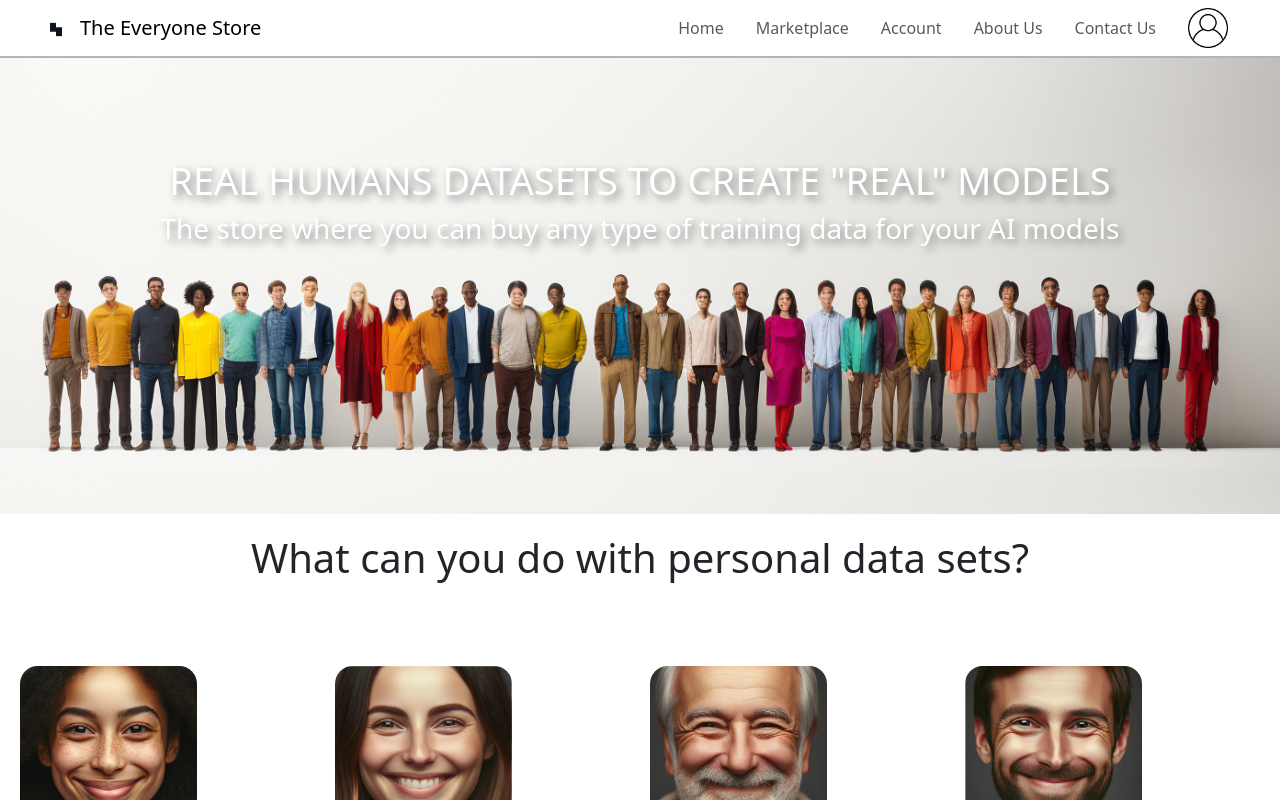
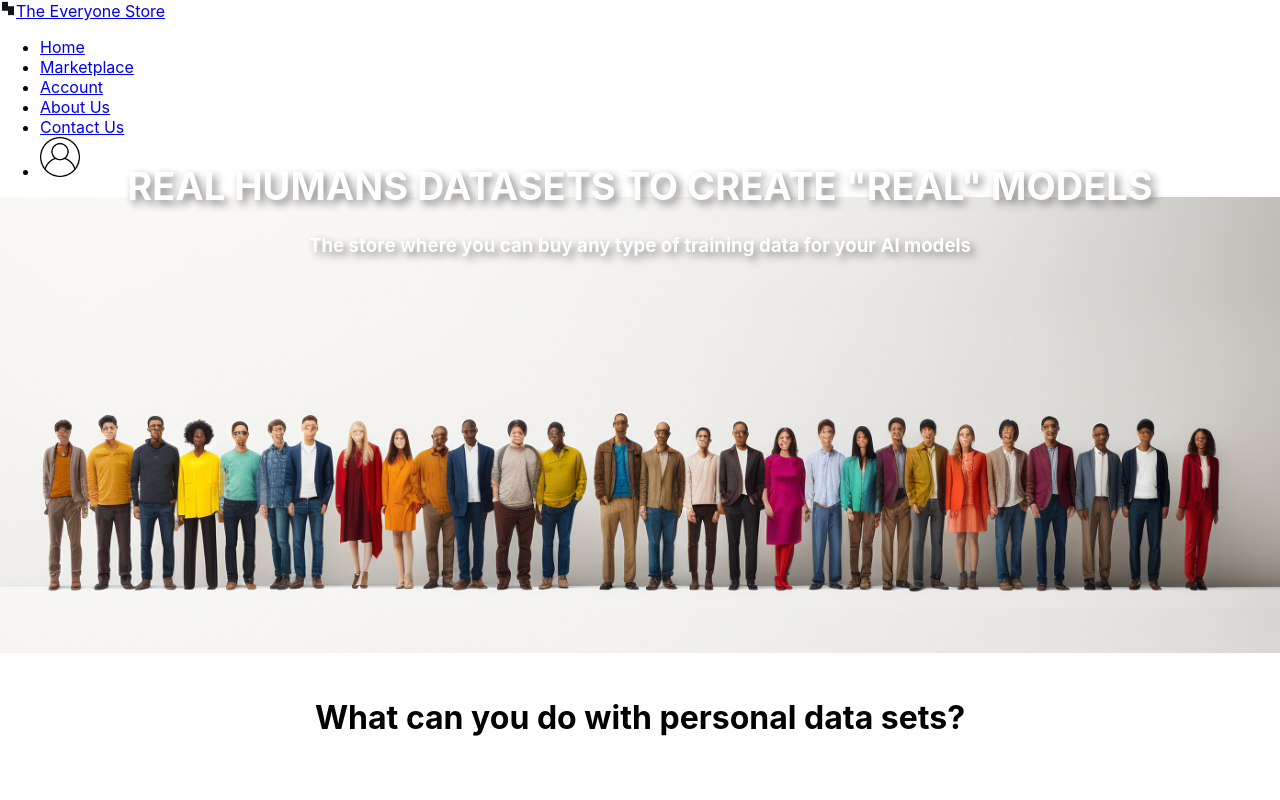
Before and after one commit to simonnilsson90/EksjoSot_Frontend, a React (Create React App) app: page / in a window 1280 px wide. Shown: the top 800 px of the page. Built offline with nearby package versions, Linux system fonts and the light colour scheme.

Commit message:
Tog bort bootstrap import i index.js

```diff
--- a/src/components/NavbarComponent.js
+++ b/src/components/NavbarComponent.js
@@ -4,40 +4,40 @@ import React from "react";
 
 function Navbar() {
   return (
-    <div className="inter-font">
-      <nav className="navbar navbar-expand border-bottom border-2 border-dark-subtle">
-        <a className="navbar-brand ms-5" href="#">
-          <img src={Logo} alt="Logo picture" className="me-3" />
+    <div >
+      <nav >
+        <a  href="#">
+          <img src={Logo} alt="Logo picture"  />
           The Everyone Store
         </a>
-        <div className="container-fluid justify-content-end flex-row me-3">
-          <ul className="navbar-nav ml-2">
-            <li className="nav-item active">
-              <a className="nav-link me-3" href="/">
+        <div >
+          <ul >
+            <li >
+              <a  href="/">
                 Home
               </a>
             </li>
-            <li className="nav-item me-3">
-              <a className="nav-link" href="market">
+            <li >
+              <a  href="market">
                 Marketplace
               </a>
             </li>
-            <li className="nav-item me-3">
-              <a className="nav-link" href="#">
+            <li >
+              <a  href="#">
                 Account
               </a>
             </li>
-            <li className="nav-item me-3">
-              <a href="#" className="nav-link">
+            <li >
+              <a href="#" >
                 About Us
               </a>
             </li>
-            <li className="nav-item me-4">
-              <a href="#" className="nav-link">
+            <li >
+              <a href="#" >
                 Contact Us
               </a>
             </li>
-            <li className="nav-item">
+            <li >
               <a href="#" className="me-4">
                 <img src={UserPic} width={40} height={40} alt="User Picture" />
               </a>
--- a/src/index.js
+++ b/src/index.js
@@ -3,7 +3,7 @@ import ReactDOM from "react-dom/client";
 import "./index.css";
 import App from "./App";
 import reportWebVitals from "./reportWebVitals";
-import "bootstrap/dist/css/bootstrap.min.css";
+
 
 const root = ReactDOM.createRoot(document.getElementById("root"));
 root.render(
```
